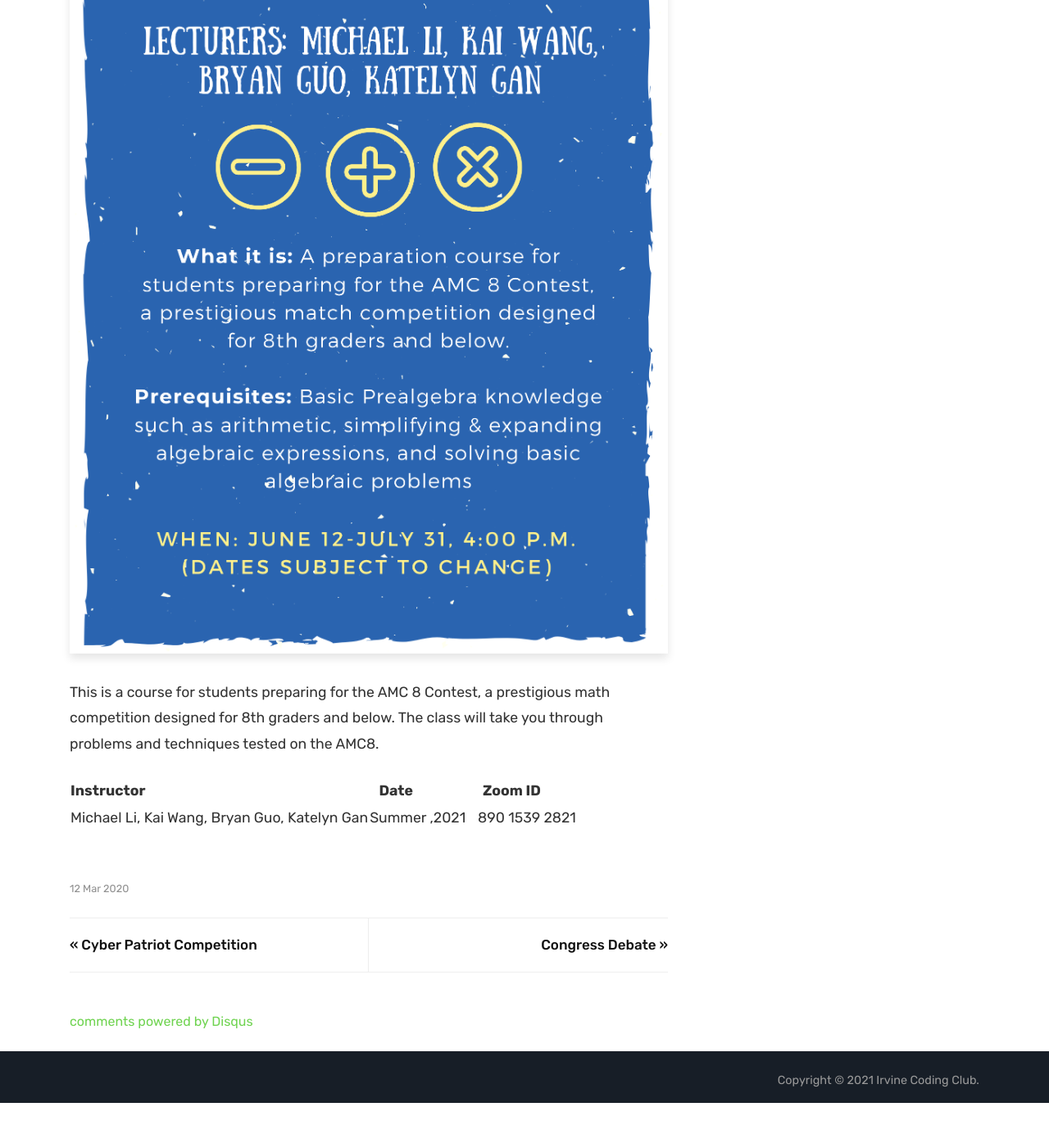
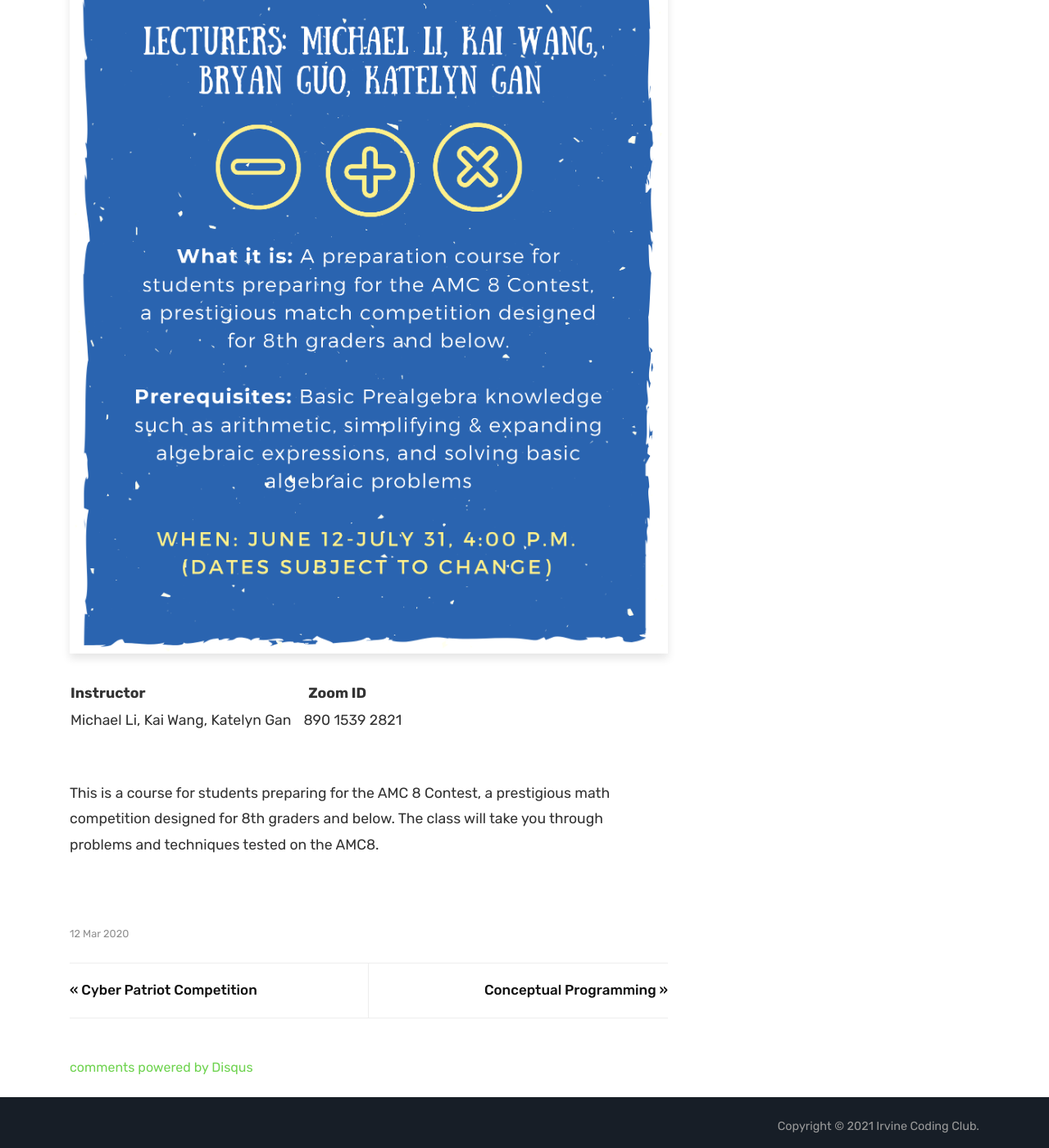
Before and after one commit to irvinecodingclub/irvinecodingclub.github.io, a Jekyll site: the page built from _posts/2020-03-12-amc8-prep.md, in a window 1280 px wide and 1400 px high, scrolled down 423 px. Shown: the whole window at 82% size. Built offline with Jekyll 4.4.1, drawn with Linux system fonts in a browser that asks for light colours; comment, search, counter and statistics services are not loaded; before the commit the page ends 1768 px from its top, so only the background shows below that.

Commit message:
sdkfljsdfkLDJSDLJDSLFJSD

```diff
--- a/_posts/2020-03-12-amc8-prep.md
+++ b/_posts/2020-03-12-amc8-prep.md
@@ -8,11 +8,12 @@ course: true
 excerpt: "A course developed to take you through the AMC8"
 ---
 
+| Instructor | &nbsp;&nbsp; &nbsp;&nbsp;Zoom ID &nbsp; |
+| :---        |    :--- |
+|Michael Li, Kai Wang, Katelyn Gan  | &nbsp;&nbsp; 890 1539 2821 &nbsp; &nbsp; |
+
+<br>
+
 This is a  course for students preparing for the AMC 8 Contest, a prestigious math competition designed for 8th graders and below. The class will take you through problems and techniques tested on the AMC8.
 
-
-| Instructor  | &nbsp;&nbsp;&nbsp;Date&nbsp; | &nbsp;&nbsp; &nbsp;&nbsp;Zoom ID &nbsp; |
-| :---        |    :----   |          :--- |
-|Michael Li, Kai Wang, Bryan Guo, Katelyn Gan   | Summer ,2021   | &nbsp;&nbsp; 890 1539 2821 &nbsp; &nbsp; |
-
 <br/>
--- a/assets/css/theme.css
+++ b/assets/css/theme.css
@@ -326,7 +326,7 @@ span.post-name a,span.post-read-more a:hover {
 	margin-bottom:1rem;
 }
 .intro {
-    background-image:url(../images/head.jpg);
+    background-image:url(../images/tryhead1.png);
     background-size:cover;
     padding: 10rem 0;
     margin-top: -60px;
```
Also changed, not shown: _posts/2020-03-12-conceptual-programming.md (added, +19 -0 lines), _posts/2020-03-15-arudino-programming.md (added, +17 -0 lines), _posts/2020-04-12-arudino-programming.md (deleted, +0 -18 lines), _posts/2020-04-16-web-development.md (added, +18 -0 lines), _posts/2020-04-17-python-projects.md (renamed from _posts/2020-04-18-python-projects.md, +3 -3 lines), _posts/2021-05-04-coding-summer-2021.md (+18 -2 lines), about.md (+6 -0 lines), assets/images/conceptual.png (added), assets/images/tryhead1.PNG (added), assets/images/tryhead2.jpg (added), assets/images/webdevelopment.png (added).
